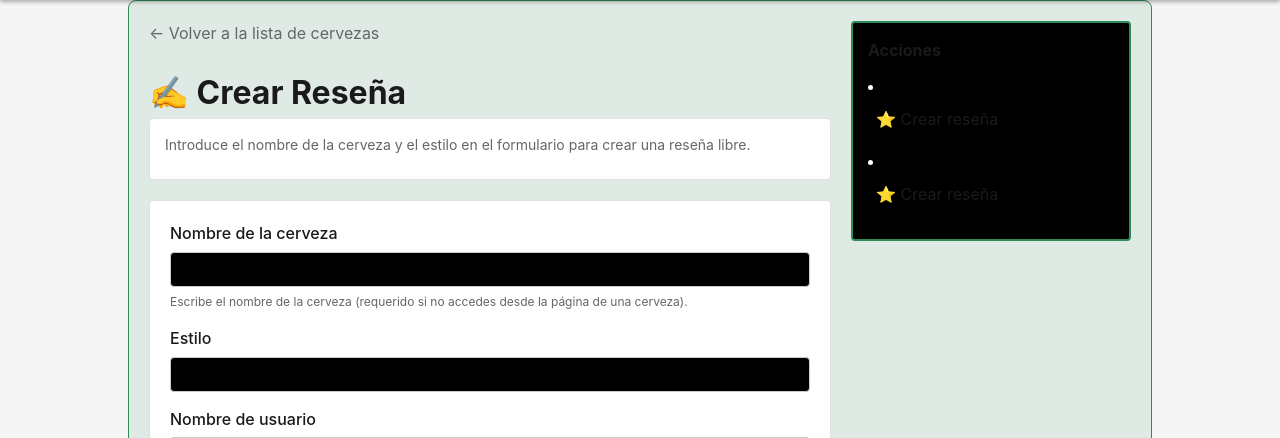
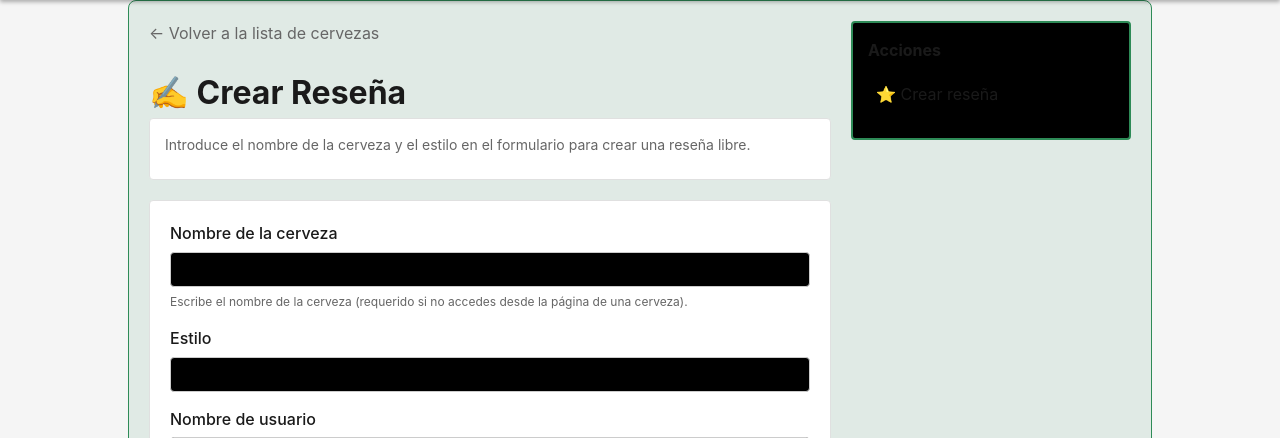
Before and after one commit to gertmc72/Crisol_cervecero, a Django app: page /beers/review/create/ in a window 1280 px wide. Shown: the part 60-498 px from the top of the page. Run offline with Django 5.2, Linux system fonts and the light colour scheme; the visitor is signed in with stand-in values (Sample User, id 1).

Commit message:
UI: quitar opción 'Crear reseña' que apuntaba a create_review_free en el menú lateral

```diff
--- a/core/templates/base.html
+++ b/core/templates/base.html
@@ -393,14 +393,7 @@
         <aside class="sidebar">
             {% block sidebar_right %}
             <h3>Acciones</h3>
-            <li>
-                {% if user.is_authenticated %}
-                <a href="{% url 'create_review_free' %}">⭐ Crear reseña</a>
-                {% else %}
-                <a href="{% url 'login' %}" class="disabled" title="Inicia sesión para participar">⭐ Crear reseña</a>
-                {% endif %}
-            </li>
-            </li>
+            <ul>
                 <li>
                     {% if user.is_authenticated %}
                     <a href="{% url 'beer_list' %}">⭐ Crear reseña</a>
```
Lines whose indentation alone changed are shown as unchanged.
